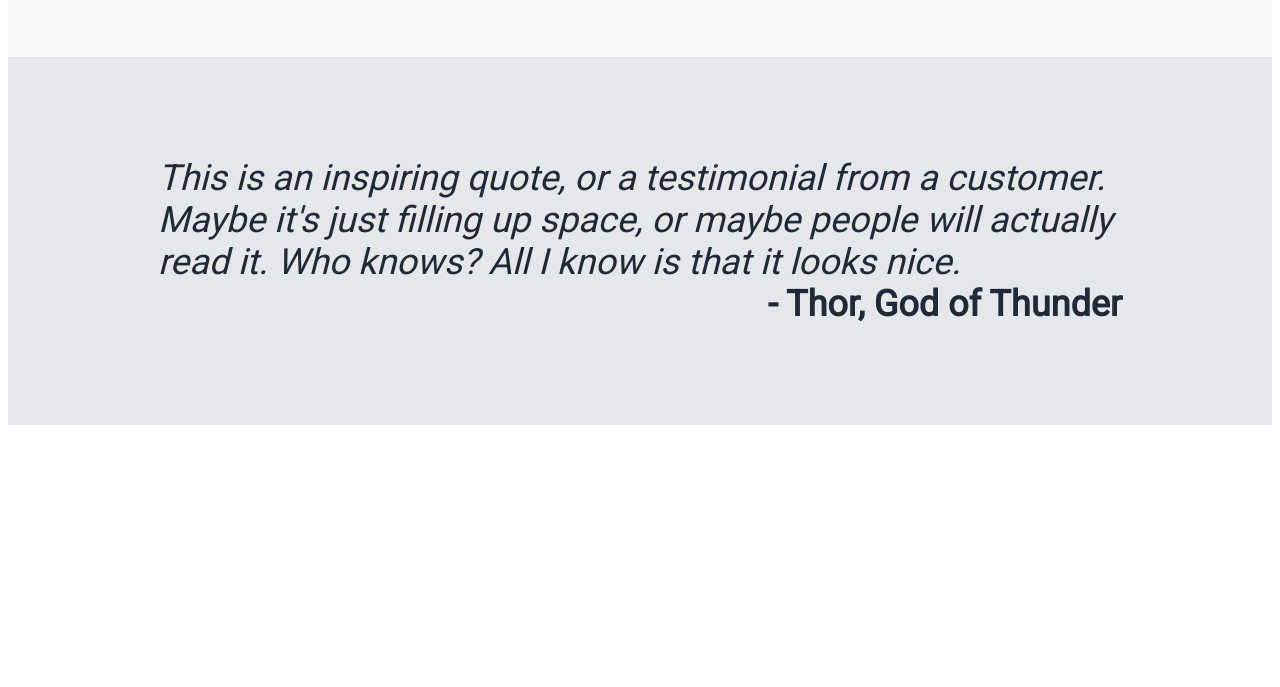
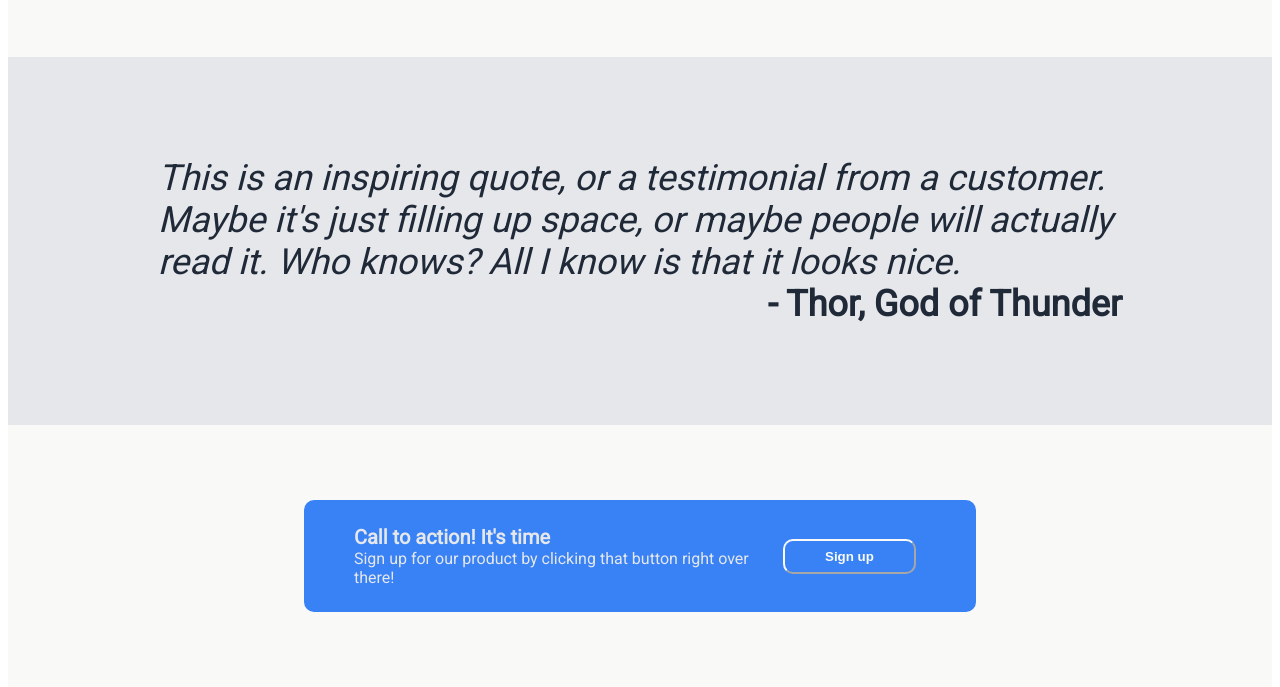
Before and after one commit to dorianpeters/odin-landing-page, a plain HTML site: page index.html in a window 1280 px wide. Shown: the part 711-1398 px from the top of the page. Before the commit the page ends 1136 px from the top, so only its background shows below. Drawn offline with Linux system fonts and the light colour scheme.

Commit message:
Complete signup section

```diff
--- a/index.html
+++ b/index.html
@@ -57,7 +57,15 @@
           All I know is that it looks nice.
         </div>
         <div class="quote-signature">- Thor, God of Thunder</div>
-
+      </div>
+      <div class="signup">
+        <div class="action-box">
+          <div class="action-left">
+            <div class="action-call">Call to action! It's time</div>
+            <div class="action-call-sub">Sign up for our product by clicking that button right over there!</div>
+          </div>
+          <div class="action-right"><button>Sign up</button></div>
+        </div>
       </div>
     </div>
   </body>
--- a/styles.css
+++ b/styles.css
@@ -51,7 +51,6 @@ a {
   padding-top: 25px;
   padding-bottom: 25px;
   background-color: #1F2937;
-
 }
 
 .left {
@@ -80,7 +79,7 @@ a {
   background-color: gray;
 }
 
-button {
+.hero button {
   background-color: #3882F6;
   color: #F9FAF8;
   padding: 8px 40px;
@@ -137,3 +136,47 @@ button {
   font-weight: bolder;
   text-align: right;
 }
+
+/* Call to action */
+
+.signup {
+  background-color: #F9FAF8;
+  display: flex;
+  justify-content: center;
+  align-items: center;
+  padding: 50px 0px;
+}
+
+.action-box {
+  display: flex;
+  background-color: #3882F6;
+  color: #E5E7EB;
+  padding: 25px 50px;
+  margin: 25px 50px;
+  border-radius: 10px;
+}
+
+.action-left {
+  width: 75%;
+}
+
+.action-right {
+  display: flex;
+  justify-content: center;
+  align-items: center;
+}
+
+.action-call {
+  font-size: 20px;
+  font-weight: 800;
+}
+
+.signup button {
+  background-color: #3882F6;
+  color: #F9FAF8;
+  padding: 8px 40px;
+  border-color: #F9FAF8;
+  border-radius: 2px;
+  border-radius: 10px;
+  font-weight: bold;
+}
```
